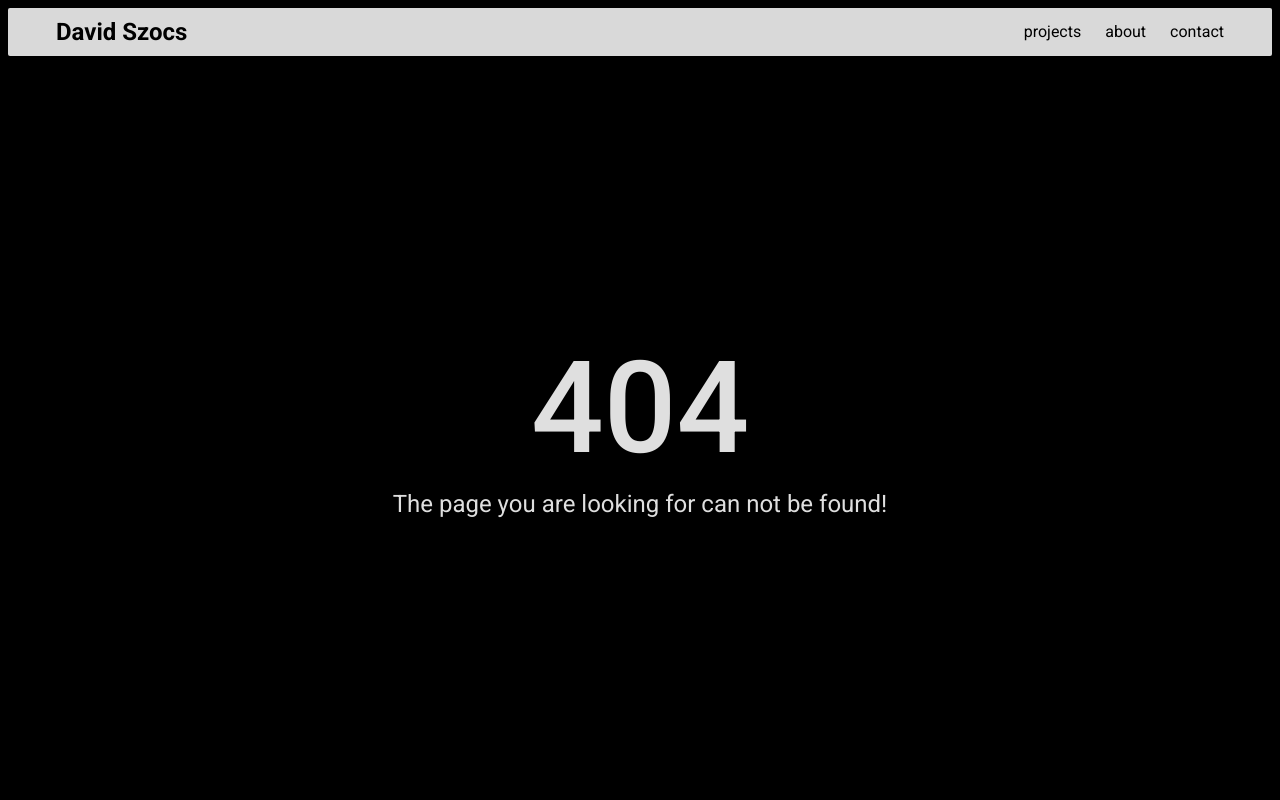
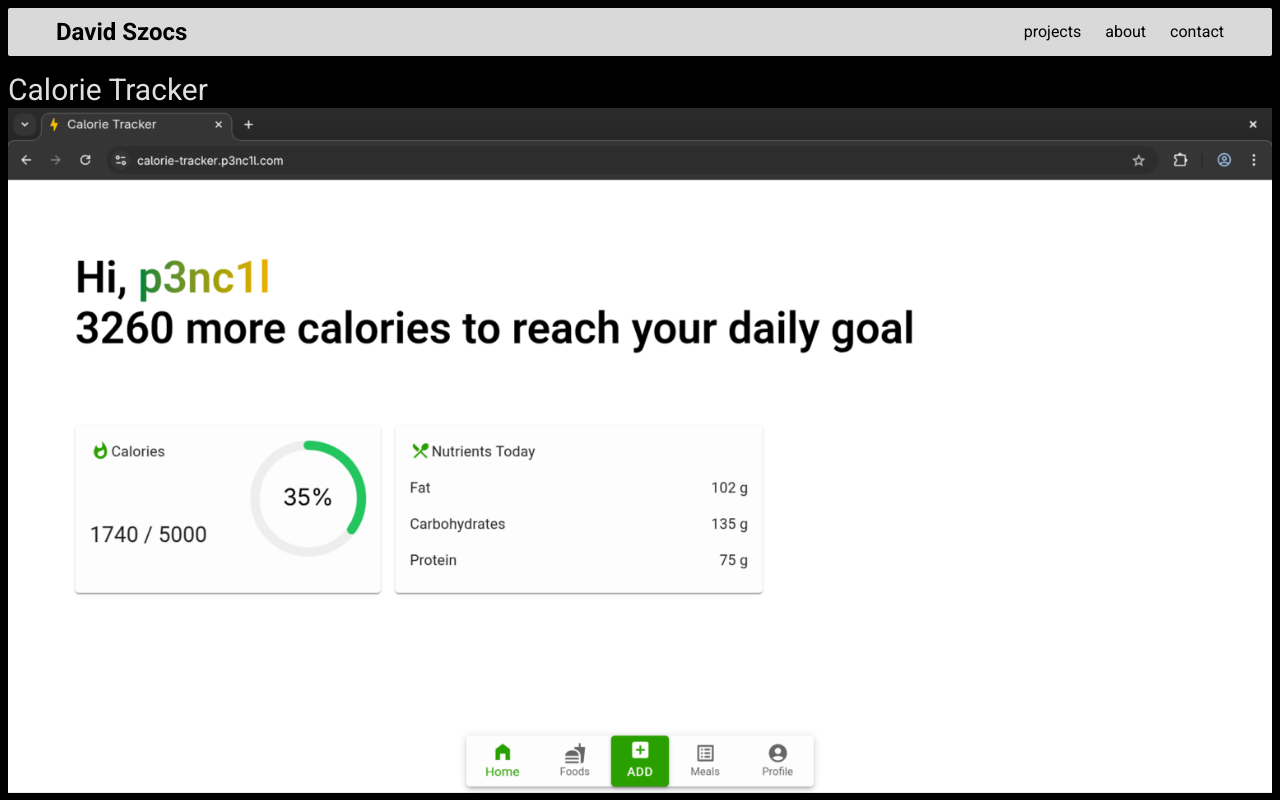
Before and after one commit to p3nc1l/personal-site, a Next.js app: page /projects/calorie-tracker in a window 1280 px wide. Before the commit this address had no page. Shown: the top 800 px of the page. Built offline with nearby package versions, Linux system fonts and the light colour scheme.

Commit message:
added /projects/[name] page and imagecarousel component (not working yet)

```diff
--- /dev/null
+++ b/app/projects/[name]/page.tsx
@@ -0,0 +1,21 @@
+import { notFound } from "next/navigation";
+import projects from "../projects";
+import ImageCarousel from "@/app/ui/ImageCarousel";
+
+const Page = async (props: { params: Promise<{ name: string }> }) => {
+  const { name } = await props.params;
+  const project = projects.find(project => project.name == name);
+
+  if (!project) notFound();
+
+  return (
+    <>
+      <h1 className="mt-2 text-3xl">{project.title}</h1>
+      <div className="flex">
+        <ImageCarousel imageUrls={project.imageUrls} alt={project.title} />
+      </div>
+    </>
+  )
+}
+
+export default Page;
--- /dev/null
+++ b/app/ui/ImageCarousel.tsx
@@ -0,0 +1,17 @@
+"use client";
+
+import Image from "next/image";
+
+const ImageCarousel = (props: { imageUrls: string[], alt: string }) => {
+  return (
+    <div className="w-full relative overflow-hidden">
+      <div className="flex">
+        {props.imageUrls.map((image, index) =>
+          <Image width={100000} height={0} src={image} key={index} alt={`${props.alt} #${index + 1}`} />
+        )}
+      </div>
+    </div>
+  )
+}
+
+export default ImageCarousel
```
